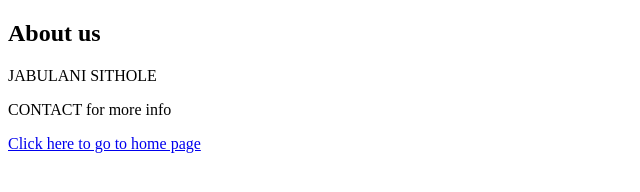
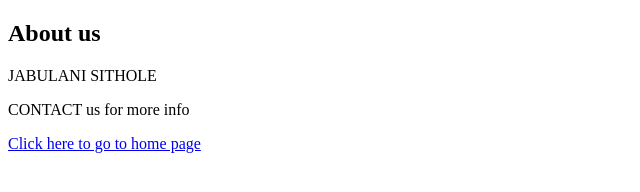
Before and after one commit to Mjavino/MJAVINO, a plain HTML site: page about.html in a window 1280 px wide. Shown: the full height of the page, 0-640 px from the left. Drawn offline with Linux system fonts and the light colour scheme.

Commit message:
Update about.html

```diff
--- a/about.html
+++ b/about.html
@@ -7,7 +7,7 @@
     <body>
         <h2>About us</h2>
         <p>JABULANI SITHOLE</p>
-        <p>CONTACT for more info</p>
+        <p>CONTACT us for more info</p>
         <a href="index.html">Click here to go to home page</a>
     </body>
 </html>
```
